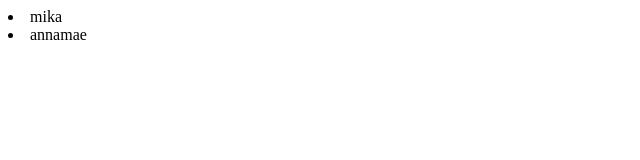
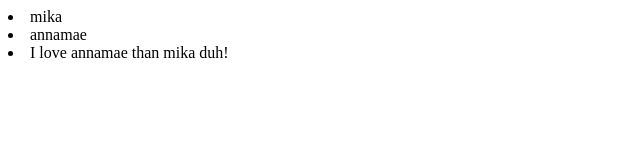
Before and after one commit to kizaru03012002/cicto-ojt, a plain HTML site: page cicto.html in a window 1280 px wide. Shown: the whole page, without its empty margins (0-640 px from the left). Drawn offline with Linux system fonts and the light colour scheme.

Commit message:
Ilove annamae more than mika duh

```diff
--- a/cicto.html
+++ b/cicto.html
@@ -9,5 +9,6 @@
 
   <li>mika</li>
   <li>annamae</li>
+  <li> I love annamae than mika duh! </li>
 </body>
 </html>
```
